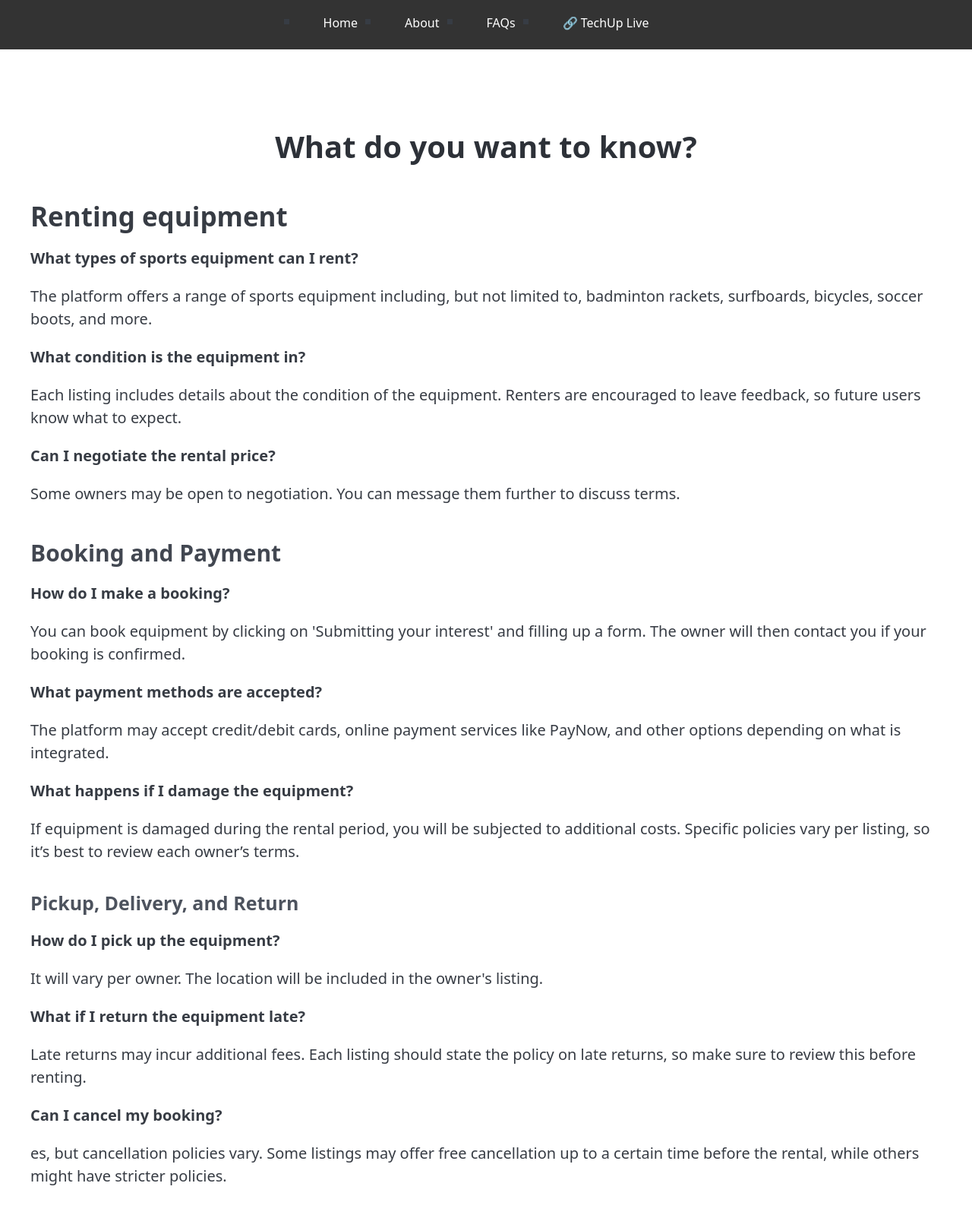
After one commit to oliviakam99/techup-okkam, a Node server app: page /faqs in a window 1280 px wide. The commit adds this page. Shown: the whole page at 76% size. Run offline with Node 20, Linux system fonts and the light colour scheme; some libraries are stand-ins or nearby versions.

Commit message:
sports v6

```diff
--- a/server.js
+++ b/server.js
@@ -47,9 +47,19 @@ app.get('/about', function(req, res) {
     res.render('pages/about');
 });
 
-// oli page
+// Details page
 app.get('/detail', function(req, res) {
   res.render('pages/sportDetails');
+});
+
+// Profile page
+app.get('/profile', function(req, res) {
+  res.render('pages/zzmonsterProfile');
+});
+
+// FAQs page
+app.get('/faqs',function(req,res) {
+  res.render('pages/faqs');
 });
 
 // New post page
--- /dev/null
+++ b/views/pages/faqs.ejs
@@ -0,0 +1,44 @@
+<!DOCTYPE html>
+<html lang="en" data-theme="light">
+<head>
+    <meta charset="UTF-8">
+    <meta name="viewport" content="width=device-width, initial-scale=1.0">
+    <title>Home</title>
+    <link rel="stylesheet" href="https://cdn.jsdelivr.net/npm/@picocss/pico@2/css/pico.min.css"/>
+    <link rel="stylesheet" href="/css/style.css" >
+    <link rel="stylesheet" href="/css/navBarStyle.css" >
+</head>
+
+<body>
+    <main class="container">
+        <!-- Navbar which can be reused across other pages -->
+        <%- include('../partials/navbar'); %>
+
+        <!-- Information about the about page -->
+        <div class="welcome-container">
+            <h1>What do you want to know?</h1>
+        </div>
+
+        <h2>Renting equipment</h2>
+        <p><strong>What types of sports equipment can I rent?</strong></p>
+        <p>The platform offers a range of sports equipment including, but not limited to, badminton rackets, surfboards, bicycles, soccer boots, and more.</p>
+        <p><strong>What condition is the equipment in?</strong></p>
+        <p>Each listing includes details about the condition of the equipment. Renters are encouraged to leave feedback, so future users know what to expect.</p>
+        <p><strong>Can I negotiate the rental price?</strong></p>
+        <p>Some owners may be open to negotiation. You can message them further to discuss terms.</p>
+
+        <h3>Booking and Payment</h3>
+        <p><strong>How do I make a booking?</strong></p>
+        <p>You can book equipment by clicking on 'Submitting your interest' and filling up a form. The owner will then contact you if your booking is confirmed.</p>
+        <p><strong>What payment methods are accepted?</strong></p>
+        <p>The platform may accept credit/debit cards, online payment services like PayNow, and other options depending on what is integrated.</p>
+        <p><strong>What happens if I damage the equipment?</strong></p>
+        <p>If equipment is damaged during the rental period, you will be subjected to additional costs. Specific policies vary per listing, so it’s best to review each owner’s terms.</p>
+
+    <h4>Pickup, Delivery, and Return</h4>
+    <p><strong>How do I pick up the equipment?</strong></p>
+    <p>It will vary per owner. The location will be included in the owner's listing.</p>
+    <p><strong>What if I return the equipment late?</strong></p>
+    <p>Late returns may incur additional fees. Each listing should state the policy on late returns, so make sure to review this before renting.</p>
+    <p><strong>Can I cancel my booking?</strong></p>
+    <p>es, but cancellation policies vary. Some listings may offer free cancellation up to a certain time before the rental, while others might have stricter policies.</p>
--- a/views/partials/navbar.ejs
+++ b/views/partials/navbar.ejs
@@ -1,8 +1,8 @@
 <div class="navbar">
   <ul>
-    <li><a href="/">home</a></li>
+    <li><a href="/">Home</a></li>
     <li><a href="/about">About</a></li>
-    <li><a href="/demo">Contact</a></li>
+    <li><a href="/demo">FAQs</a></li>
     <li><a href="https://techup.live" target="_blank">🔗 TechUp Live</a></li>
   </ul>
 </div>
```
Also changed, not shown: public/css/zzmonsterProfile.css (added, +91 -0 lines), views/pages/about.ejs (+7 -5 lines), views/pages/zzmonsterProfile.ejs (added, +67 -0 lines), public/images/surfboard.jpg (added), public/images/team.jpg (added), 1 other file.
